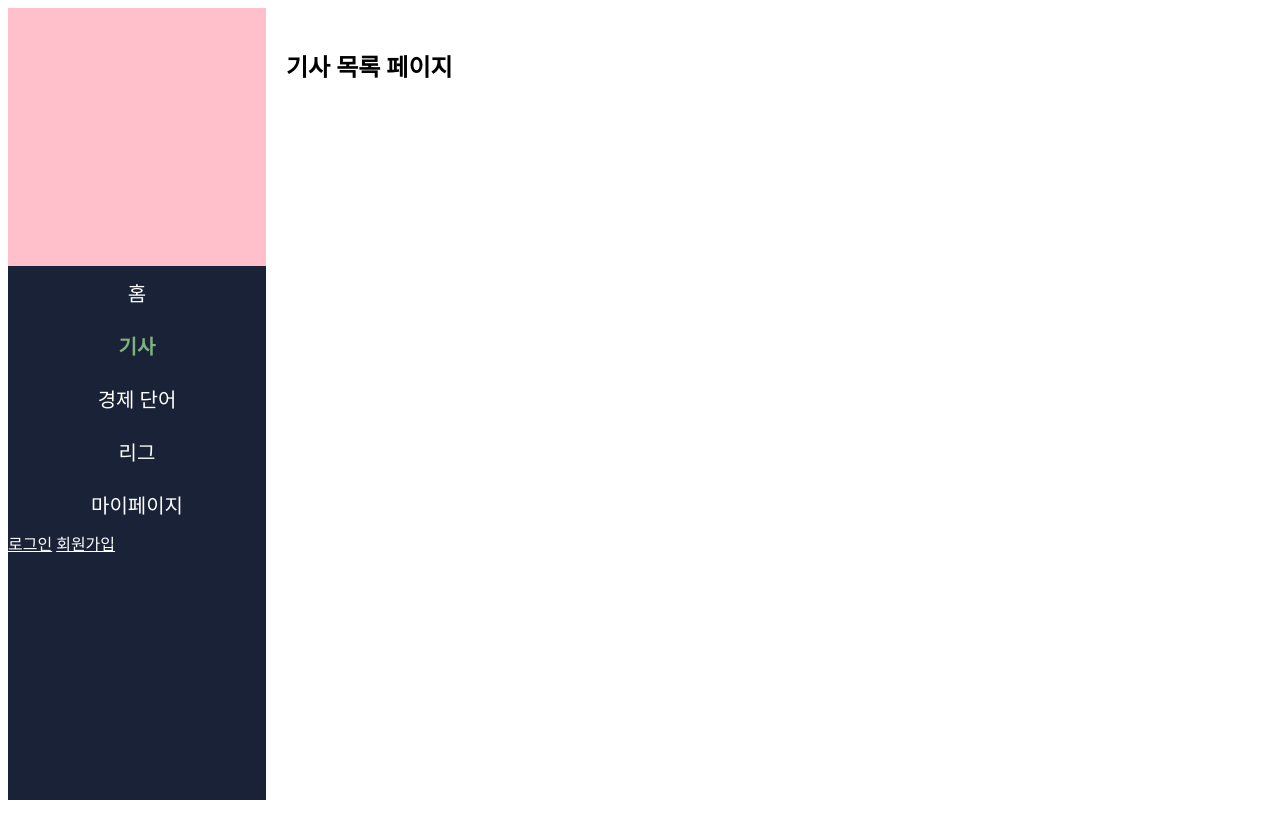
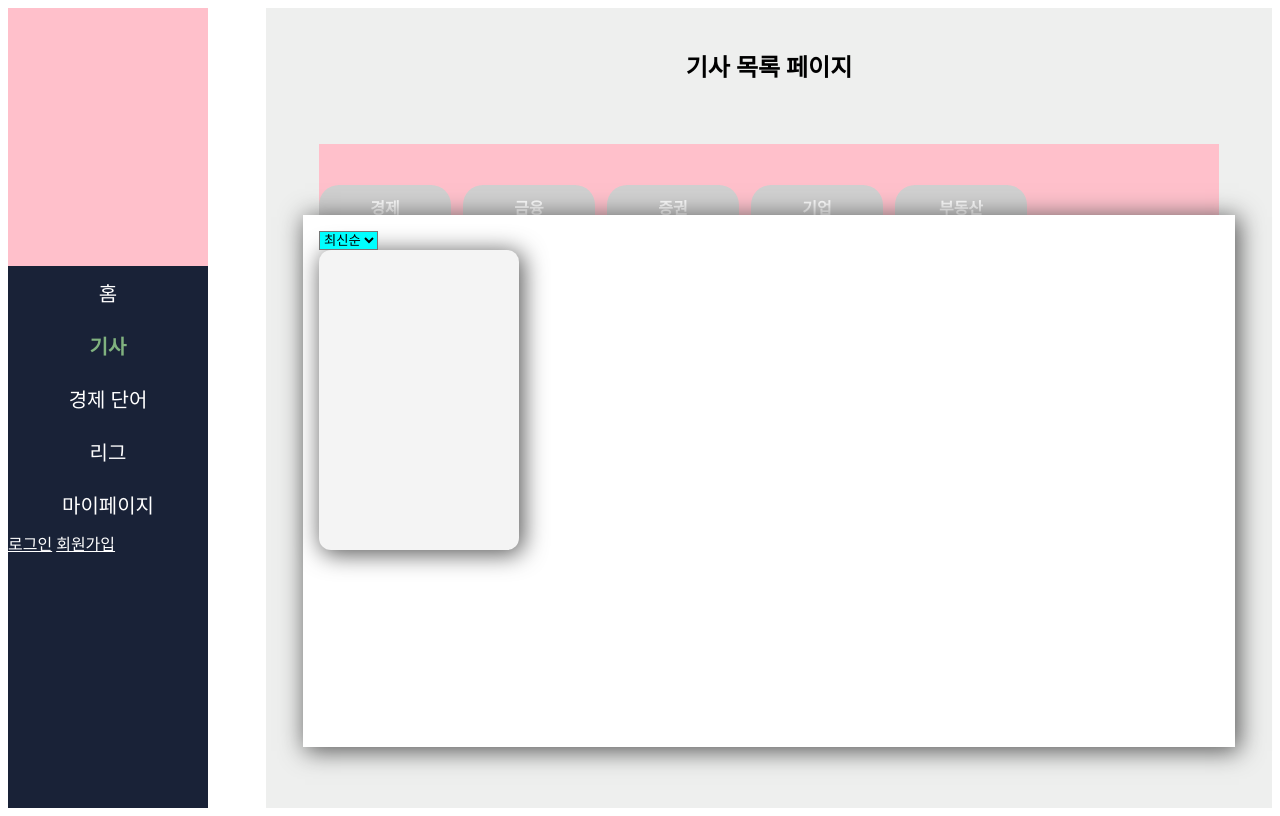
Before and after one commit to pirogramming/CustomEconomy, a Django app: page /api/articles/articleList/ in a window 1280 px wide. Run offline with Django 5.2, Linux system fonts and the light colour scheme; some web fonts are replaced.

Commit message:
feat: 기사 목록 초기

```diff
--- a/articles/static/articleList.css
+++ b/articles/static/articleList.css
@@ -1,4 +1,68 @@
-.articleList {
+.articleListBody{
   margin-left: 258px;
   padding: 20px;
+  background-color: #EEEFEE;
+
+  min-height: 100vh;
+  box-sizing: border-box;
+
+  display: flex;
+  flex-wrap: wrap;
+  justify-content: center;
 }
+
+
+.articleListBody .articleMenuBar{
+  display: flex;
+  flex-direction: row;
+  flex-wrap: nowrap;
+  gap: 12px;
+  padding: 0px 0px;
+  background-color: pink;
+  max-width: 900px;
+  width: 100%;
+}
+.articleListBody .articleMenuBar > div{
+  padding: 10px 16px;
+  border-radius: 20px 20px 0 0 ;
+  cursor: pointer;
+  font-weight: 700;
+  color: white;
+  background-color: #d0d0d0;
+  margin-top: auto; margin-bottom: 0px;
+  width: 100px; height: 10px;
+  text-align: center;
+}
+.articleListBody .articleMenuBar > div:hover{
+  color: #EF9160;
+  background-color: #FFFFFF;
+}
+.articleListBody .articleMenuBar .ecoBtn{}
+.articleListBody .articleMenuBar .financeBtn{}
+.articleListBody .articleMenuBar .stockBtn{}
+.articleListBody .articleMenuBar .entreBtn{}
+.articleListBody .articleMenuBar .reBtn{}
+
+.articleListBody .middleFloat{
+  background-color: #FFFFFF;
+  margin-top: 0px;
+  padding: 16px;
+  box-shadow: 3px 3px 23px 1px #555555;
+
+  max-width: 900px;
+  width: 100%;
+  height: 500px;
+  min-height: 300px;
+}
+
+.articleListBody .middleFloat select{background-color: aqua;}
+.articleListBody .middleFloat .article-card{
+  width: 200px; height: 300px;
+  background-color: #F4F4F4;
+  box-shadow: 3px 3px 23px 1px #555555;
+  border-radius: 12px;
+}
+.articleListBody .middleFloat .article-card:hover{
+  cursor: pointer;
+  box-shadow: none
+}
--- a/articles/templates/articleList.html
+++ b/articles/templates/articleList.html
@@ -7,5 +7,22 @@
 {% endblock %}
 
 {% block content %}
-<div class="articleList"><h2> 기사 목록 페이지 </h2>
+<div class="articleListBody">
+    <h2> 기사 목록 페이지 </h2>
+    <div class="articleMenuBar">
+        <div class="ecoBtn">경제</div>
+        <div class="financeBtn">금융</div>
+        <div class="stockBtn">증권</div>
+        <div class="entreBtn">기업</div>
+        <div class="reBtn">부동산</div>
+    </div>
+    <div class="middleFloat">
+        <select>
+            <option value="current">최신순</option>
+            <option value="popular">인기순</option>
+        </select>
+
+        <div class="article-card"></div>
+    </div>
+</div>
 {% endblock %}
--- a/core/static/base.css
+++ b/core/static/base.css
@@ -1,10 +1,12 @@
 .sidebar_hs{
     background-color: #192237;
-    width: 258px;
+    width: 200px;
     height: 100vh;
     position: fixed;
+
+    margin: 0;
 }
-.sidebar_hs .sidebar_profile_hs{width: 258px; height: 258px; background-color: pink;}
+.sidebar_hs .sidebar_profile_hs{width: 200px; height: 258px; background-color: pink;}
 .sidebar_hs .sidebar_btns_hs{
 
 }
```
